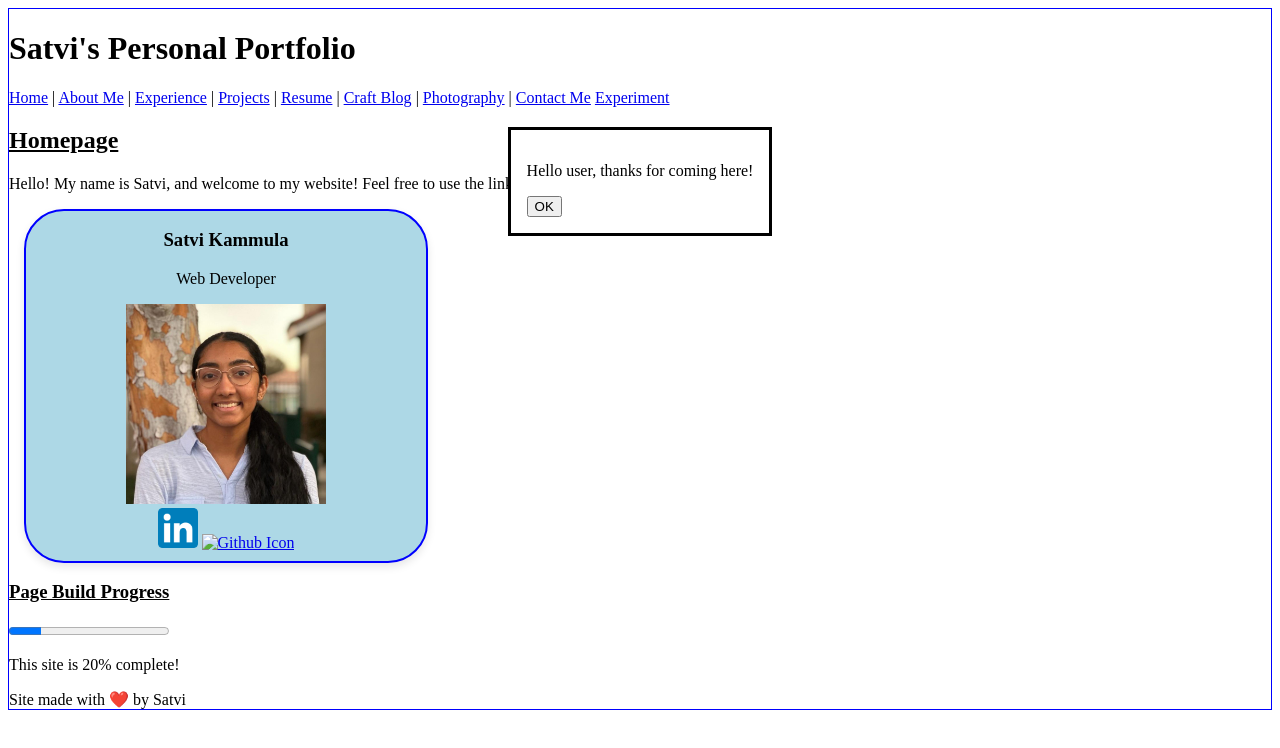
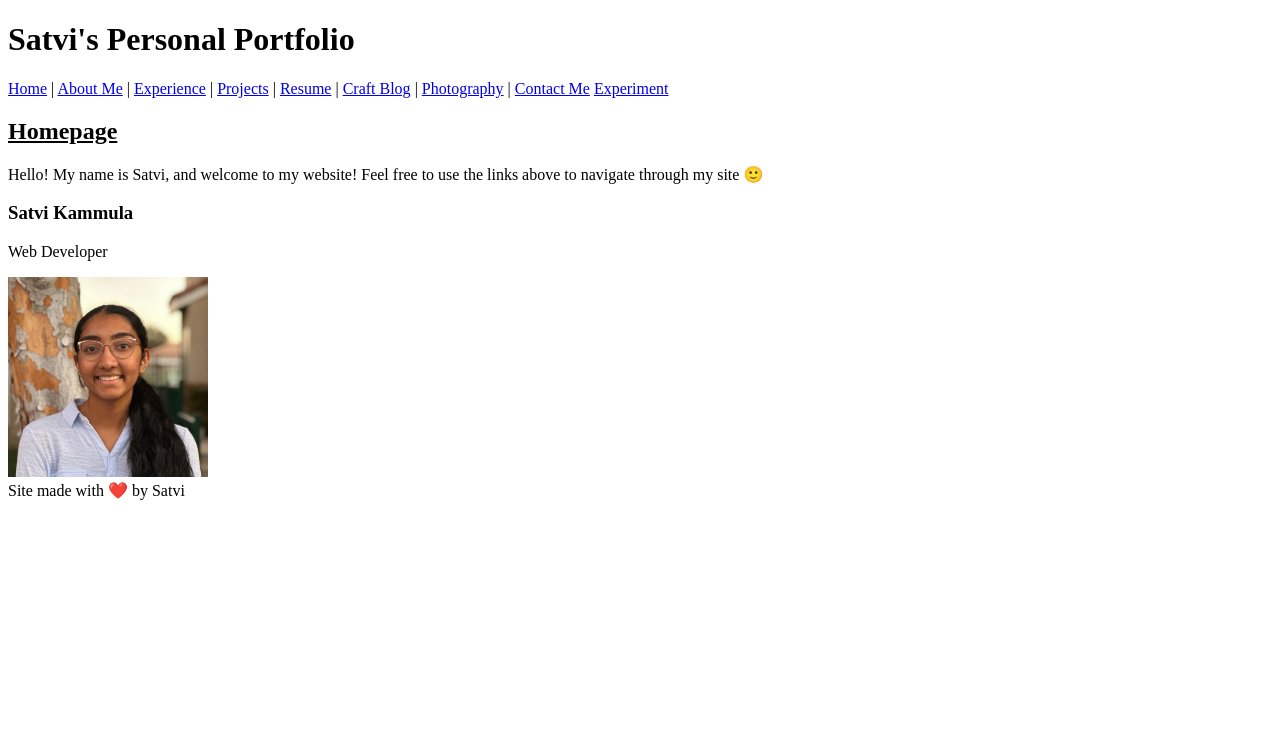
Before and after one commit to satvikak/cse134-hw3, a plain HTML site: page index.html in a window 1280 px wide. Drawn offline with Linux system fonts and the light colour scheme.

Commit message:
Get rid of unneccessary styling like border from HW2

```diff
--- a/index.html
+++ b/index.html
@@ -7,25 +7,6 @@
 	<meta name="viewport" content="width=device-width, initial-scale=1.0" />
 	<link rel="icon" type="image/png" href="./images/favicon.png" />
     <title>CSE 134B Homework 2 Website</title>
-    <style>
-        body {
-            border: 1px solid blue;
-        }
-        profile-card {
-            display: block;
-            width: 400px;
-            height: 350px;
-            margin: 15px;
-            border: 2px solid blue;
-            border-radius: 40px;
-            text-align: center;
-            background-color: lightblue;
-            box-shadow: 0 4px 8px rgba(0,0,0,0.1);
-        }
-        profile-card .social a img{
-            width:40px;
-        }
-    </style>
     <script>
         // Generative AI suggestion for making a HelloWorld custom element
         class HelloWorld extends HTMLElement {
@@ -61,13 +42,6 @@
     </header>
 
     <main>
-        <dialog open>
-            <p>Hello user, thanks for coming here!</p>
-            <form method="dialog">
-                <button>OK</button>
-            </form>
-            <hello-world></hello-world>
-        </dialog>
 
         <div>
             <section>
@@ -79,17 +53,11 @@
                 <h3>Satvi Kammula</h3>
                 <p>Web Developer</p>
                 <img src="./images/Satvi.jpeg" height="200" width="200" alt="Satvi's Profile Pic"/>
-                <div class="social">
+                <!-- <div class="social">
                     <a href="https://www.linkedin.com/in/satvi-kammula/"><img src="./images/linkedin.png" alt="Linkedin Icon" /></a>
                     <a href="https://www.github.com/satvikak"><img src="./images/github.png" alt="Github Icon"/></a>
-                </div>
+                </div> -->
             </profile-card>
-
-            <section>
-                <h3><u>Page Build Progress</u></h3>
-                <progress value="20" max="100">20%</progress>
-                <p>This site is 20% complete!</p>
-            </section>
         </div>
     </main>
 
```
Also changed, not shown: about.html (+0 -5 lines), contact.html (+0 -5 lines), craftBlog.html (+0 -5 lines), experience.html (+0 -5 lines), experiment.html (+0 -6 lines), projects.html (+0 -5 lines), resume.html (+0 -5 lines).
